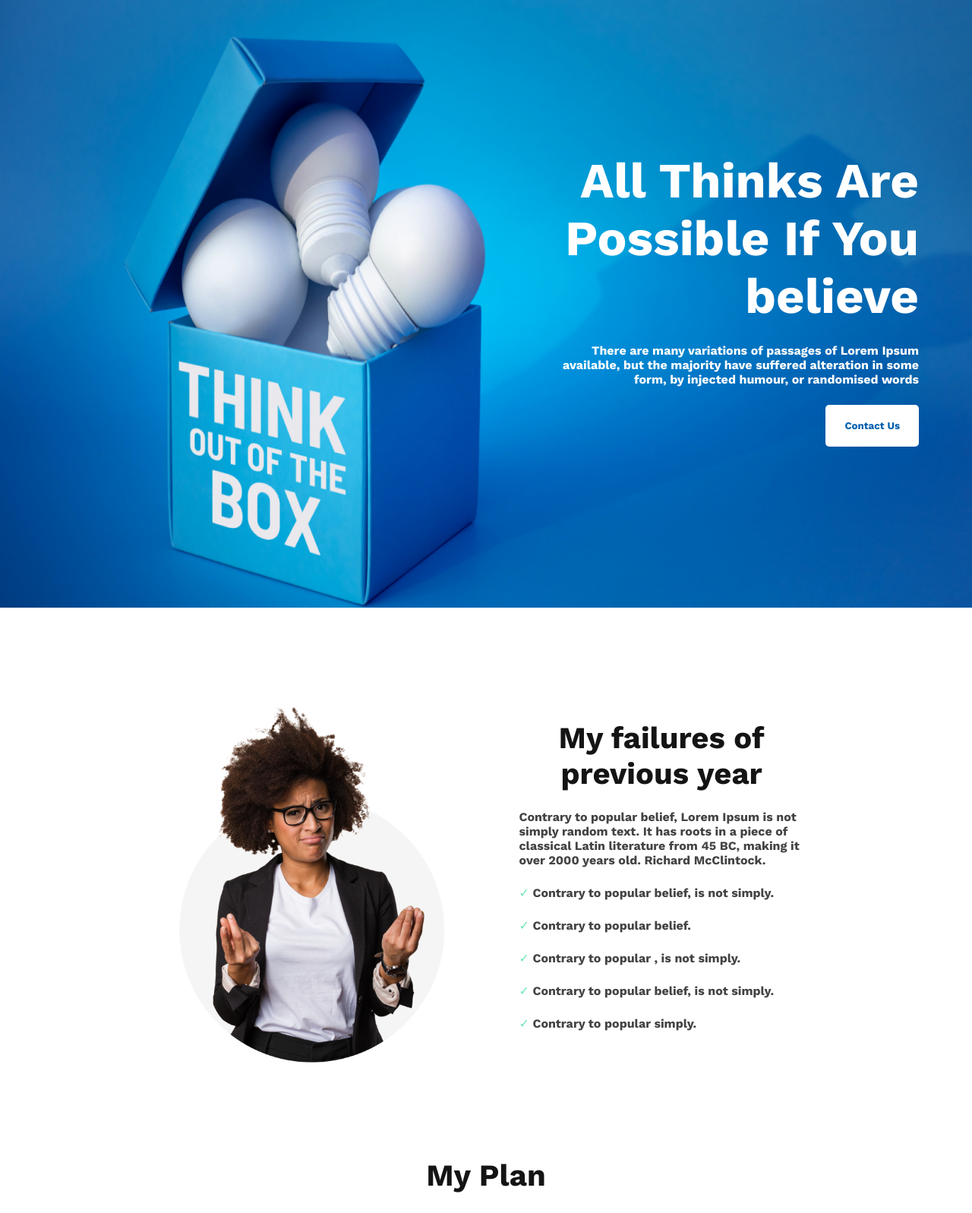
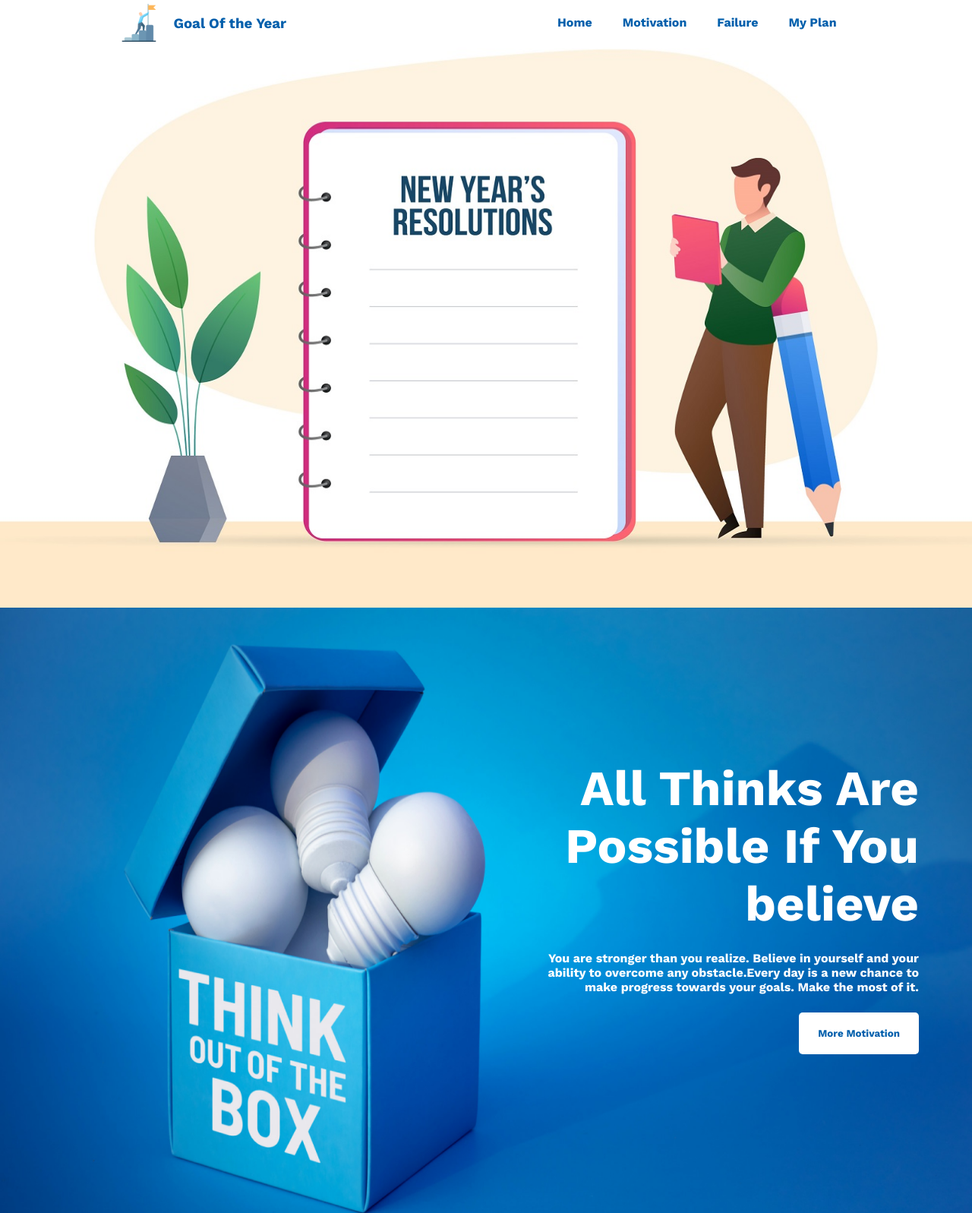
Before and after one commit to sm-alamin/goal-of-the-new-year, a plain HTML site: page index.html in a window 1280 px wide. Shown: the top 1597 px of the page at 76% size. Drawn offline with nearby package versions, Linux system fonts and the light colour scheme.

Commit message:
header menu added and fix other issues

```diff
--- a/css/style.css
+++ b/css/style.css
@@ -2,6 +2,24 @@
 Course Instructor: Jhankar Mahbub,
 Prepared by: Mohammad Al-Amin
 */
+
+
+/***
+
+====================================================================
+      CSS Structure:
+      1: Fonts
+      2: Common Part
+      3. Header Style
+      4. My Previous Year Failure Section Style
+      5. My Plan Section Style
+      6. Footer Top Banner Section Style
+      7. Footer Style
+
+
+====================================================================
+
+ ***/
 
 /***
 
@@ -50,11 +68,46 @@ Prepared by: Mohammad Al-Amin
  /***
 
 ====================================================================
-  Header style
+  4. Header Style
 ====================================================================
 
 ***/
-.header{
+.header-container{
+    display: flex;
+    justify-content: space-around;
+    background-image: url("../images/banner/menu-bg.jpg");
+    background-repeat: no-repeat;
+    height: 100vh;
+    background-size: 100% 100%;
+}
+.header-logo{
+    display: flex;
+}
+.header-logo img{
+    width: 50px;
+    height: 50px;
+    padding-top: 5px;
+}
+.logo-text{
+    padding: 20px 20px;
+    color:#005FAC
+}
+.header-menu ul{
+    display: flex;
+
+}
+.header-menu li{
+    list-style-type: none;
+    padding: 20px 20px;
+}
+.header-menu li a{
+    text-decoration: none;
+    color:#005FAC
+}
+.header-menu li a:hover{
+color:rgb(17, 179, 101)
+}
+.header-motivation{
     background-image: url("../images/banner/banner3.png");
     min-height: 100vh;
     background-size: 100% 100%;
@@ -86,7 +139,7 @@ Prepared by: Mohammad Al-Amin
  /***
 
 ====================================================================
-My Previous Year Failure Section Style
+4. My Previous Year Failure Section Style
 ====================================================================
 
 ***/
@@ -116,7 +169,7 @@ My Previous Year Failure Section Style
  /***
 
 ====================================================================
-  My Plan Section Style
+  5. My Plan Section Style
 ====================================================================
 
 ***/
@@ -142,13 +195,13 @@ My Previous Year Failure Section Style
 /***
 
 ====================================================================
-Footer Top Banner Section Style
+6. Footer Top Banner Section Style
 ====================================================================
 
 ***/
 
 .footer-top-banner{
-    margin-top: 130px;
+    margin-top: 200px;
     height: 250px;
     width: 80%;
     background-image: url("../images/watch.png"),linear-gradient(to right, rgba(0,93,168,1), rgba(28,38,47,.3));;
@@ -173,7 +226,7 @@ Footer Top Banner Section Style
 /***
 
 ====================================================================
-Footer Style
+7. Footer Style
 ====================================================================
 
 ***/
@@ -207,7 +260,8 @@ Footer Style
     margin-top:20px;
 }
 .footer-right{
-width: 35%;
+    width: 35%;
+    padding-left: 30px;
 }
 .footer-right h3{
     font-size: 25px;
--- a/index.html
+++ b/index.html
@@ -13,11 +13,28 @@
 <body>
     <!-- Header Starts From Here -->
     <header class="header">
-        <div class="header-left-content"></div>
-        <div class="header-right-content">
-            <h2>All Thinks Are Possible If You believe</h2>
-            <p>There are many variations of passages of Lorem Ipsum available, but the majority have suffered alteration in some form, by injected humour, or randomised words</p>
-            <button class="btn-primary">Contact Us</button>
+        <div class="header-container">
+            <div class="header-logo">
+                <img src="images/icons/new-goal.png" alt="logo">
+                <h3 class="logo-text">Goal Of the Year</h3>
+            </div>
+            <div class="header-menu">
+                <ul>
+                    <li><a href="">Home</a></li>
+                    <li><a href="">Motivation</a></li>
+                    <li><a href="">Failure</a></li>
+                    <li><a href="">My Plan</a></li>
+                </ul>
+            </div>
+        </div>
+        <!-- Header-Motivation Starts from Here -->
+        <div class="header-motivation">
+            <div class="header-left-content"></div>
+            <div class="header-right-content">
+                <h2>All Thinks Are Possible If You believe</h2>
+                <p>You are stronger than you realize. Believe in yourself and your ability to overcome any obstacle.Every day is a new chance to make progress towards your goals. Make the most of it.</p>
+                <button class="btn-primary">More Motivation</button>
+            </div><!-- Header-Motivation Ends Here -->
         </div>
     </header><!-- Header Ends Here -->
 
@@ -30,12 +47,12 @@
             </div>
             <div class="previous-failure-details">
                 <h3 class="title">My failures of previous year</h3>
-                <p class="description">Contrary to popular belief, Lorem Ipsum is not simply random text. It has roots in a piece of classical Latin literature from 45 BC, making it over 2000 years old. Richard McClintock.</p>
-                <p class="description"><span class="check-mark">&#10003; </span>Contrary to popular belief, is not simply.</p>
-                <p class="description"><span class="check-mark">&#10003; </span> Contrary to popular belief.</p>
-                <p class="description"><span class="check-mark">&#10003; </span> Contrary to popular , is not simply.</p>
-                <p class="description"><span class="check-mark">&#10003; </span> Contrary to popular belief, is not simply.</p>
-                <p class="description"><span class="check-mark">&#10003; </span> Contrary to popular simply.</p>
+                <p class="description">I tried to become a web developer in 2018 but inspite of having good command over it I was unable to get a job.Then,I also tried to get a govt. job but again failed. </p>
+                <p class="description"><span class="check-mark">&#10003; </span> Tried to get govt. job, but failed</p>
+                <p class="description"><span class="check-mark">&#10003; </span> Tried to become a web developer, but failed</p>
+                <p class="description"><span class="check-mark">&#10003; </span> Tried to be a fluent in English, but failed</p>
+                <p class="description"><span class="check-mark">&#10003; </span> Tried to establish koaching center, but failed</p>
+                <p class="description"><span class="check-mark">&#10003; </span> Wanted to start a business, but have no dare</p>
             </div>
         </section> <!-- My Previous Year Failure Section Ends Here  -->
 
@@ -44,22 +61,22 @@
             <h3 class="title mb-50">My Plan</h3>
             <div class="my-plan-details">
                 <div class="skill-development">
-                    <img src="images/icons/web.png" alt="">
+                    <img src="images/icons/web.png" alt="web-development icon">
                     <h3 class="title skill-title">Web Development</h3>
                     <p class="skill-description">I want to start</p>
                 </div>
                 <div class="skill-development">
-                    <img src="images/icons/js.png" alt="">
+                    <img src="images/icons/js.png" alt="javascript icon">
                     <h3 class="title skill-title">Javascript</h3>
                     <p class="skill-description">I want to start</p>
                 </div>
                 <div class="skill-development">
-                    <img src="images/icons/smoke.png" alt="">
+                    <img src="images/icons/smoke.png" alt="smoking icon">
                     <h3 class="title skill-title">Smoking Habit</h3>
-                    <p class="skill-description">I want to end</p>
+                    <p class="skill-description">I do not smoke</p>
                 </div>
                 <div class="skill-development">
-                    <img src="images/icons/ecom.png" alt="">
+                    <img src="images/icons/ecom.png" alt="ecommerce icon">
                     <h3 class="title skill-title">Ecommerce</h3>
                     <p class="skill-description">I want to develop</p>
                 </div>
@@ -78,13 +95,13 @@
     <footer class="footer">
         <div class="footer-left">
             <h2 class="footer-left-title">Future</h2>
-            <p class="footer-left-description">There are many variations of passages of Lorem Ipsum available, but the majority have suffered alteration in some form, by injected humour, or randomised words</p>
-            <p class="footer-left-description">Email : info@gmail.com</p>
-            <p class="footer-left-description">Phone : 01500 00 00 00</p>
+            <p class="footer-left-description">The future is not something to be feared, but rather something to be embraced and anticipated with excitement. Embrace the unknown and trust in yourself to create a successful future.</p>
+            <p class="footer-left-description">Email : sma.fkml@gmail.com</p>
+            <p class="footer-left-description">Phone : 01637131835</p>
             <div class="social-icon">
-                <img src="images/icons/fb.png" alt="">
-                <img src="images/icons/twitter.png" alt="">
-                <img src="images/icons/youtube.png" alt="">
+                <a href=""><img src="images/icons/fb.png" alt="facebook icon"></a>
+                <a href=""><img src="images/icons/twitter.png" alt="twitter icon"></a>
+               <a href=""> <img src="images/icons/youtube.png" alt="youtube icon"></a>
 
             </div>
         </div>
@@ -94,7 +111,7 @@
             <br>
             <button>Subscribe</button>
         </div>
-    </footer><!-- Footer section Ends Here -->
+    </footer><!-- Footer Ends Here -->
 
 </body>
 </html>
```
Also changed, not shown: images/banner/menu-bg.jpg (added), images/icons/new-goal.png (added).
